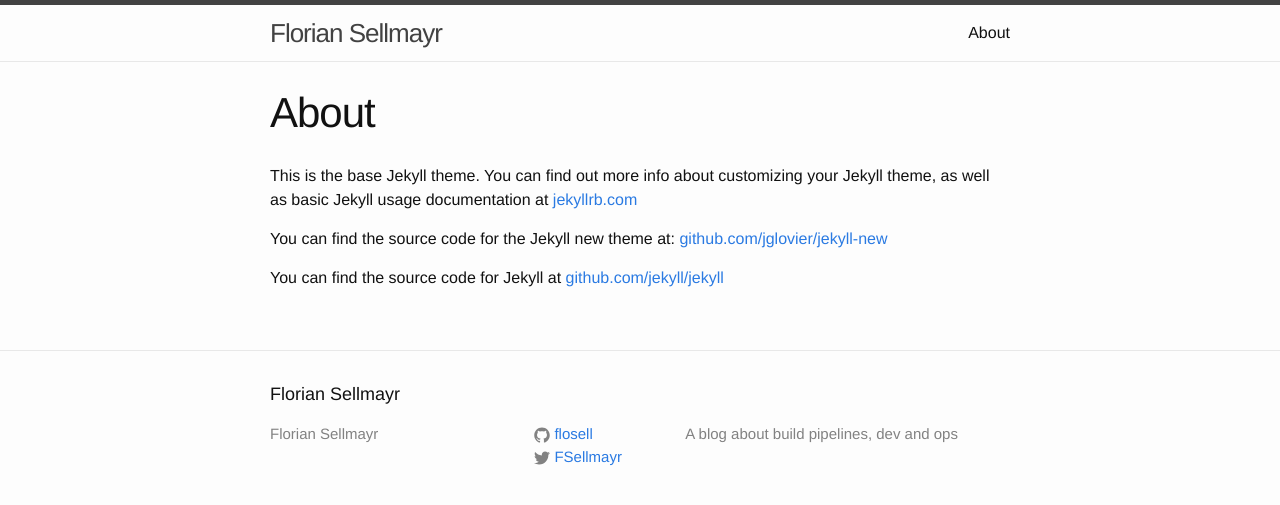
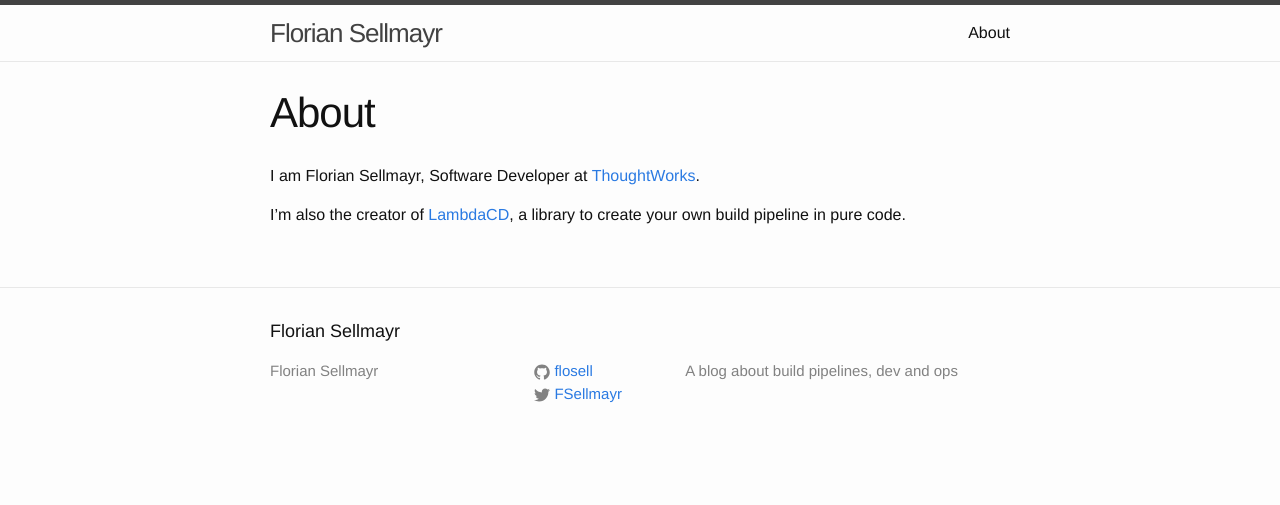
Before and after one commit to flosell/flosell.github.io, a Jekyll site: the page built from about.md, in a window 1280 px wide. Shown: the top 505 px of the page. Built offline with Jekyll 4.4.1, drawn with Linux system fonts in a browser that asks for light colours.

Commit message:
update about page

```diff
--- a/about.md
+++ b/about.md
@@ -4,8 +4,9 @@ title: About
 permalink: /about/
 ---
 
-This is the base Jekyll theme. You can find out more info about customizing your Jekyll theme, as well as basic Jekyll usage documentation at [jekyllrb.com](http://jekyllrb.com/)
+I am Florian Sellmayr, Software Developer at [ThoughtWorks][tw].
 
-You can find the source code for the Jekyll new theme at: [github.com/jglovier/jekyll-new](https://github.com/jglovier/jekyll-new)
+I'm also the creator of [LambdaCD][lambdacd], a library to create your own build pipeline in pure code.
 
-You can find the source code for Jekyll at [github.com/jekyll/jekyll](https://github.com/jekyll/jekyll)
+[tw]: http://www.thoughtworks.com/
+[lambdacd]: https://github.com/flosell/lambdacd
```
